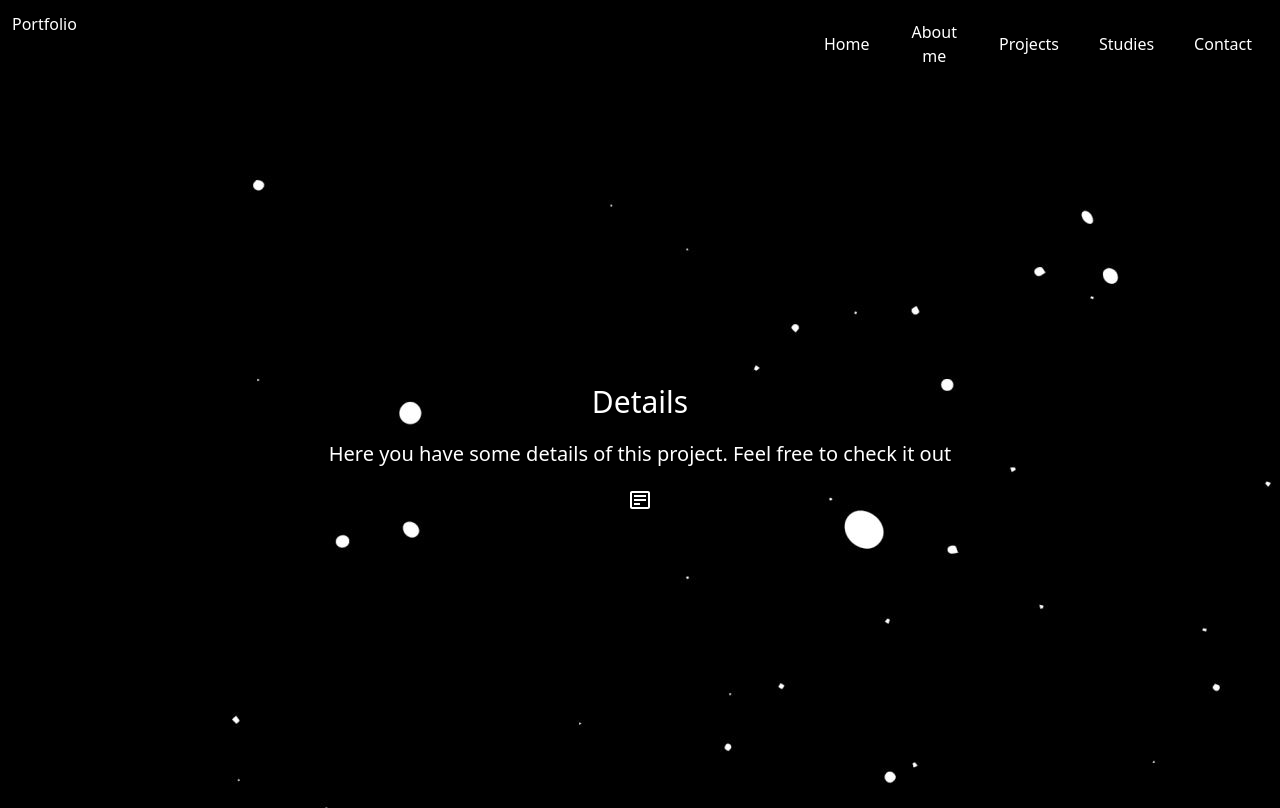
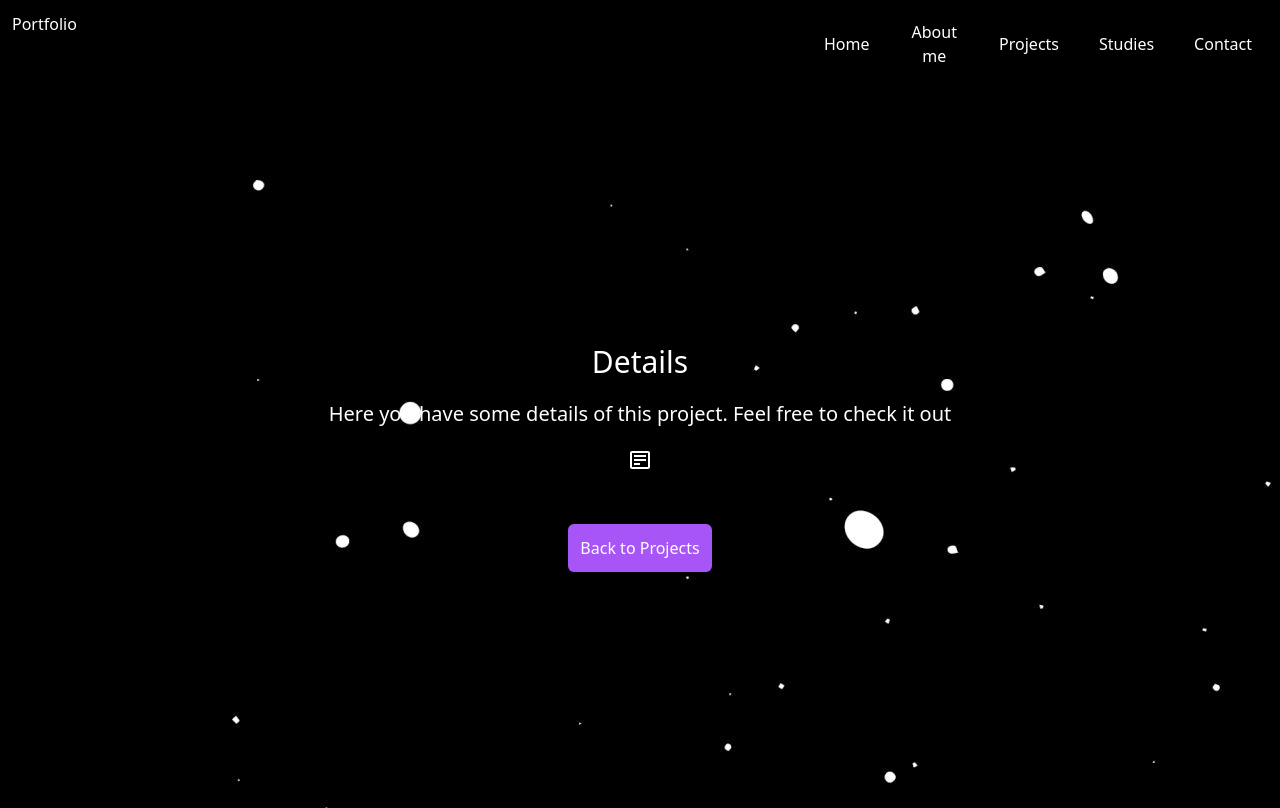
Before and after one commit to leocoiradas/Portfolio, a React (Vite) app: page /projects/1 in a window 1280 px wide. Built offline with nearby package versions, Linux system fonts and the light colour scheme; no server answers.

Commit message:
Implementación de Link a Projects en sección ProjectDetails
Se implementó un botón que al presionarlo te devolverá a la sección de Projects.

```diff
--- a/src/pages/ProjectDetails.jsx
+++ b/src/pages/ProjectDetails.jsx
@@ -6,6 +6,7 @@ import { get_proyect_details } from "../store/actions/proyectDetailsAction";
 import DetailsCard from "../components/DetailsCard";
 import Page from "../components/Page";
 import { BiDetail } from "react-icons/bi";
+import { Link } from "react-router-dom";
 
 function ProjectDetails() {
     const dispatch = useDispatch()
@@ -26,6 +27,7 @@ function ProjectDetails() {
     return (
         <Page info={detailsText}>
            {projectDetails && projectDetails.images ? <DetailsCard details={ projectDetails } /> : null}
+            <Link to="/projects" className="bg-purple-500 hover:bg-purple-800 text-white rounded-md p-3">Back to Projects</Link>
         </Page>
     )
 }
```
